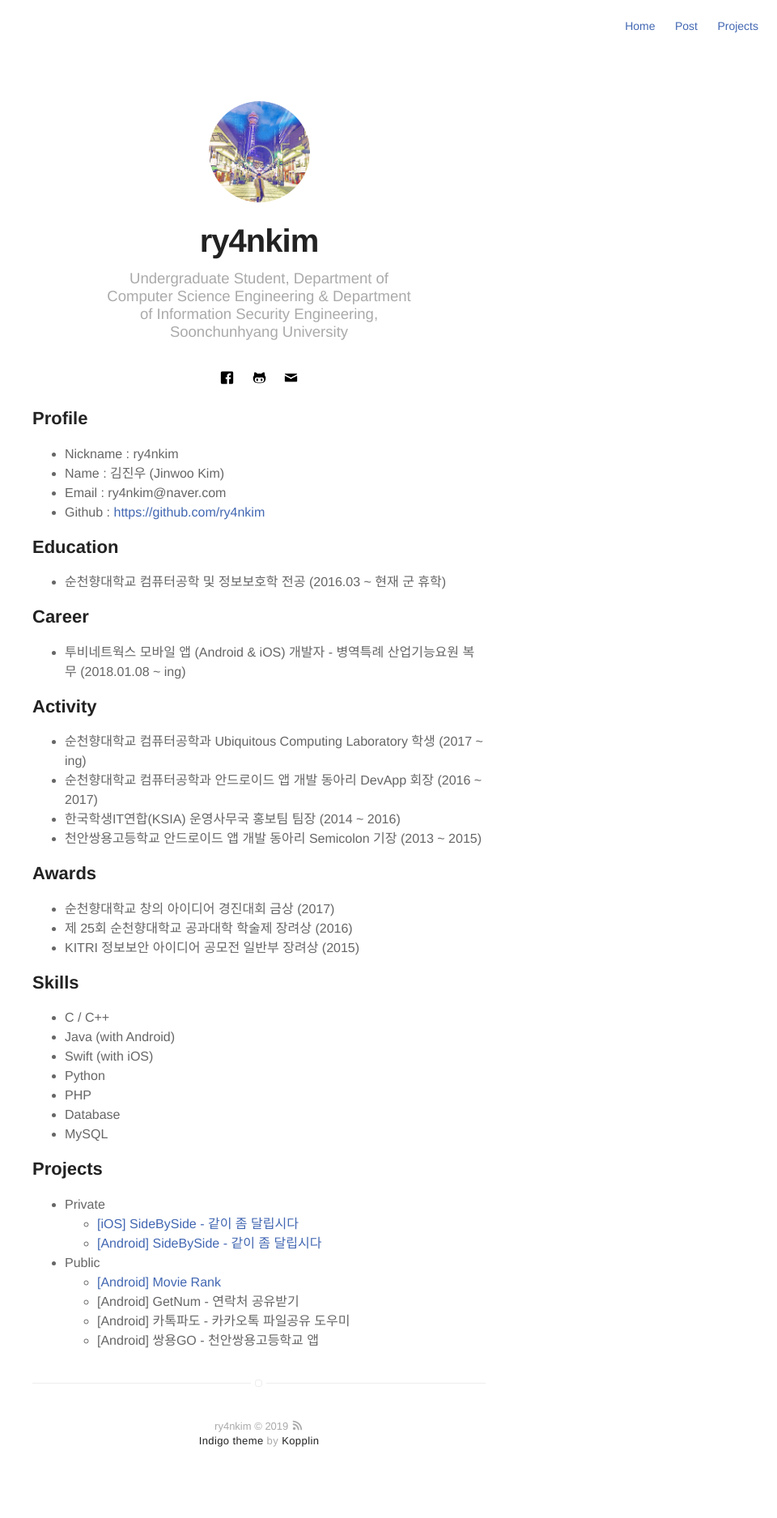
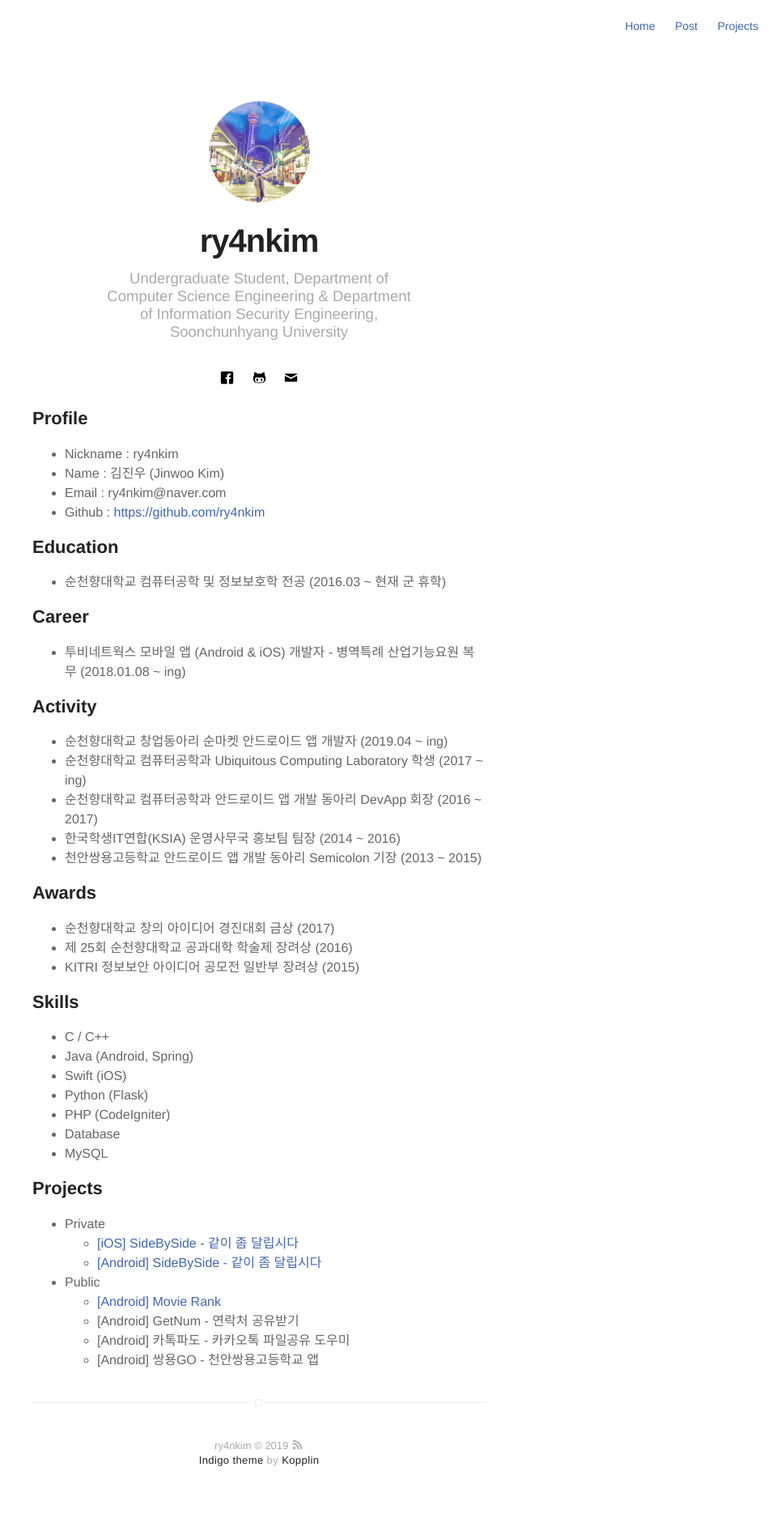
Before and after one commit to ry4nkim/ry4nkim.github.io, a Jekyll site: the page built from about.md, in a window 1280 px wide. Shown: the whole page at 81% size, without its empty margins (320-1280 px from the left). Built offline with Jekyll 4.4.1, drawn with Linux system fonts in a browser that asks for light colours; before the commit the page ends 1851 px from its top, so only the background shows below that.

Commit message:
190907. ry4nkim. Update Profile

```diff
--- a/about.md
+++ b/about.md
@@ -23,6 +23,7 @@ layout: page
 
 <h2>Activity</h2>
 <ul>
+	<li>순천향대학교 창업동아리 순마켓 안드로이드 앱 개발자 (2019.04 ~ ing)</li>
 	<li>순천향대학교 컴퓨터공학과 Ubiquitous Computing Laboratory 학생 (2017 ~ ing)</li>
 	<li>순천향대학교 컴퓨터공학과 안드로이드 앱 개발 동아리 DevApp 회장 (2016 ~ 2017)</li>
 	<li>한국학생IT연합(KSIA) 운영사무국 홍보팀 팀장 (2014 ~ 2016)</li>
@@ -39,10 +40,10 @@ layout: page
 <h2>Skills</h2>
 <ul class="skill-list">
 	<li>C / C++</li>
-	<li>Java (with Android)</li>
-	<li>Swift (with iOS)</li>
-	<li>Python</li>
-	<li>PHP</li>
+	<li>Java (Android, Spring)</li>
+	<li>Swift (iOS)</li>
+	<li>Python (Flask)</li>
+	<li>PHP (CodeIgniter)</li>
 	<li>Database</li>
 	<li>MySQL</li>
 </ul>
```
Also changed, not shown: 1 other file.
